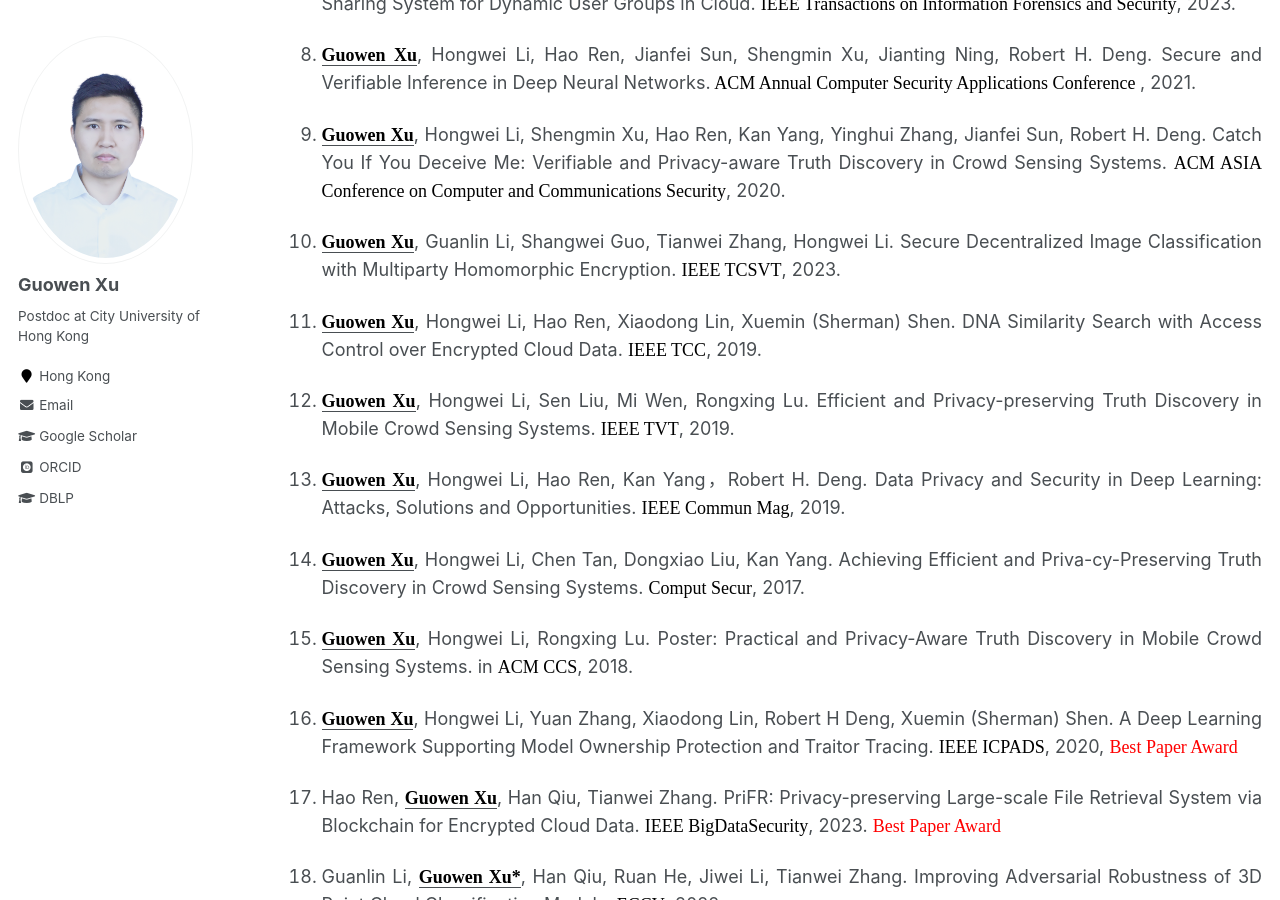
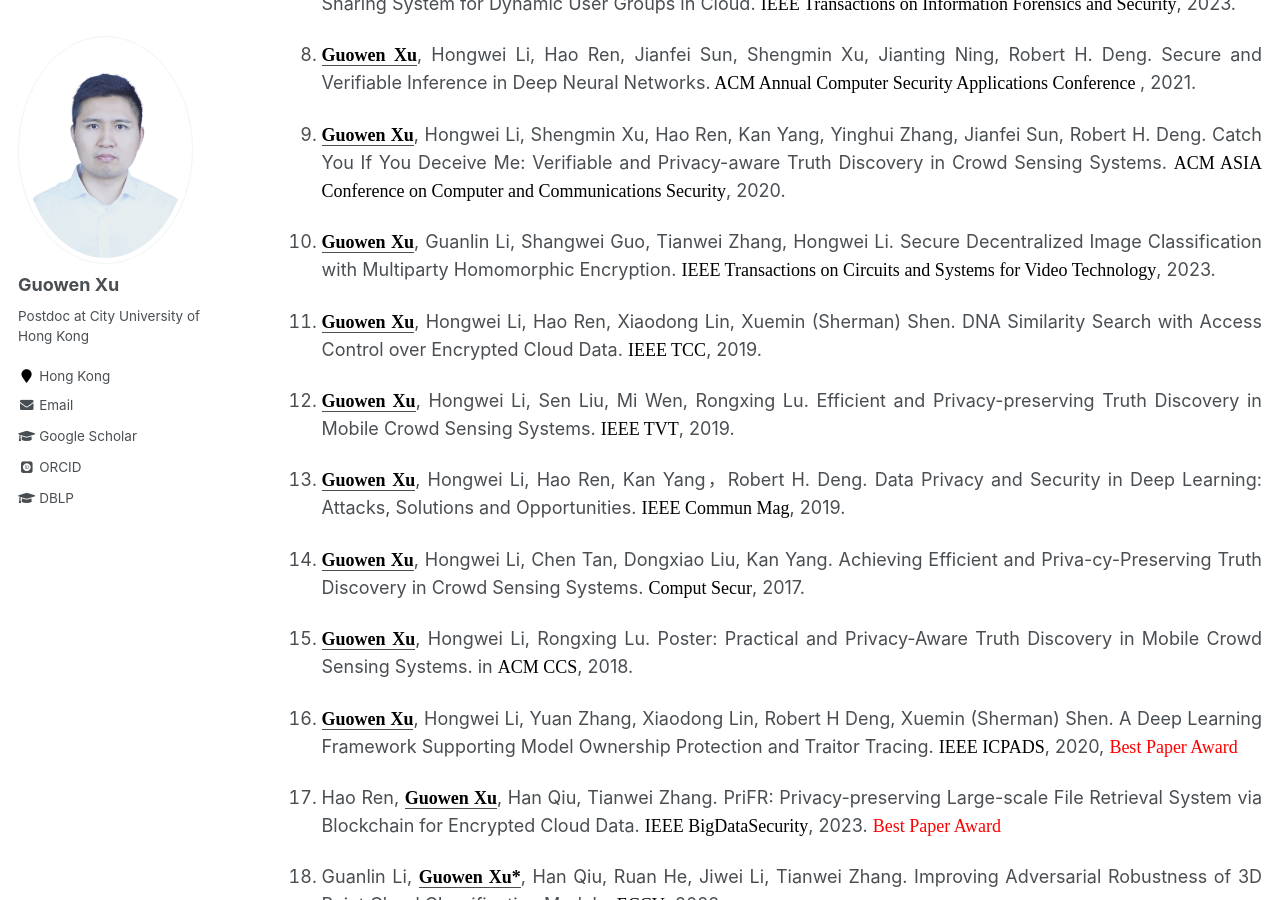
Before and after one commit to Guowen-xu/guowen-xu.github.io, a Jekyll site: the page built from _pages/publications.md, in a window 1280 px wide and 900 px high, scrolled down 885 px. Built offline with Jekyll 4.4.1, drawn with Linux system fonts in a browser that asks for light colours; some web fonts are replaced.

Commit message:
Update publications.md

```diff
--- a/_pages/publications.md
+++ b/_pages/publications.md
@@ -23,7 +23,7 @@ You can find my articles on my [Google Scholar](https://scholar.google.com.hk/ci
 7. <p align="justify"><u><b><font face="Times New Roman" color=black size=4> Guowen Xu</font></b></u>, Shengmin Xu, Jinhua Ma, Jianting Ning, Xinyi Huang. An Adaptively Secure and Efficient Data Sharing System for Dynamic User Groups in Cloud. <font face="Times New Roman" color=black size=4> IEEE Transactions on Information Forensics and Security</font>, 2023.</p>
 8. <p align="justify"><u><b><font face="Times New Roman" color=black size=4> Guowen Xu</font></b></u>, Hongwei Li, Hao Ren, Jianfei Sun, Shengmin Xu, Jianting Ning, Robert H. Deng. Secure and Verifiable Inference in Deep Neural Networks.<font face="Times New Roman" color=black size=4> ACM Annual Computer Security Applications Conference </font>, 2021.</p>
 9. <p align="justify"><u><b><font face="Times New Roman" color=black size=4> Guowen Xu</font></b></u>, Hongwei Li, Shengmin Xu, Hao Ren, Kan Yang, Yinghui Zhang, Jianfei Sun, Robert H. Deng. Catch You If You Deceive Me: Verifiable and Privacy-aware Truth Discovery in Crowd Sensing Systems. <font face="Times New Roman" color=black size=4> ACM ASIA Conference on Computer and Communications Security</font>, 2020.</p>
-10. <p align="justify"><u><b><font face="Times New Roman" color=black size=4> Guowen Xu</font></b></u>, Guanlin Li, Shangwei Guo, Tianwei Zhang, Hongwei Li. Secure Decentralized Image Classification with Multiparty Homomorphic Encryption. <font face="Times New Roman" color=black size=4> IEEE TCSVT</font>, 2023.</p>
+10. <p align="justify"><u><b><font face="Times New Roman" color=black size=4> Guowen Xu</font></b></u>, Guanlin Li, Shangwei Guo, Tianwei Zhang, Hongwei Li. Secure Decentralized Image Classification with Multiparty Homomorphic Encryption. <font face="Times New Roman" color=black size=4> IEEE Transactions on Circuits and Systems for Video Technology</font>, 2023.</p>
 11. <p align="justify"><u><b><font face="Times New Roman" color=black size=4> Guowen Xu</font></b></u>, Hongwei Li, Hao Ren, Xiaodong Lin, Xuemin (Sherman) Shen. DNA Similarity Search with Access Control over Encrypted Cloud Data. <font face="Times New Roman" color=black size=4> IEEE TCC</font>, 2019.</p>
 12. <p align="justify"><u><b><font face="Times New Roman" color=black size=4> Guowen Xu</font></b></u>, Hongwei Li, Sen Liu, Mi Wen, Rongxing Lu. Efficient and Privacy-preserving Truth Discovery in Mobile Crowd Sensing Systems. <font face="Times New Roman" color=black size=4> IEEE TVT</font>, 2019.</p>
 13. <p align="justify"><u><b><font face="Times New Roman" color=black size=4> Guowen Xu</font></b></u>, Hongwei Li, Hao Ren, Kan Yang，Robert H. Deng. Data Privacy and Security in Deep Learning: Attacks, Solutions and Opportunities. <font face="Times New Roman" color=black size=4> IEEE Commun Mag</font>, 2019.</p>
```
